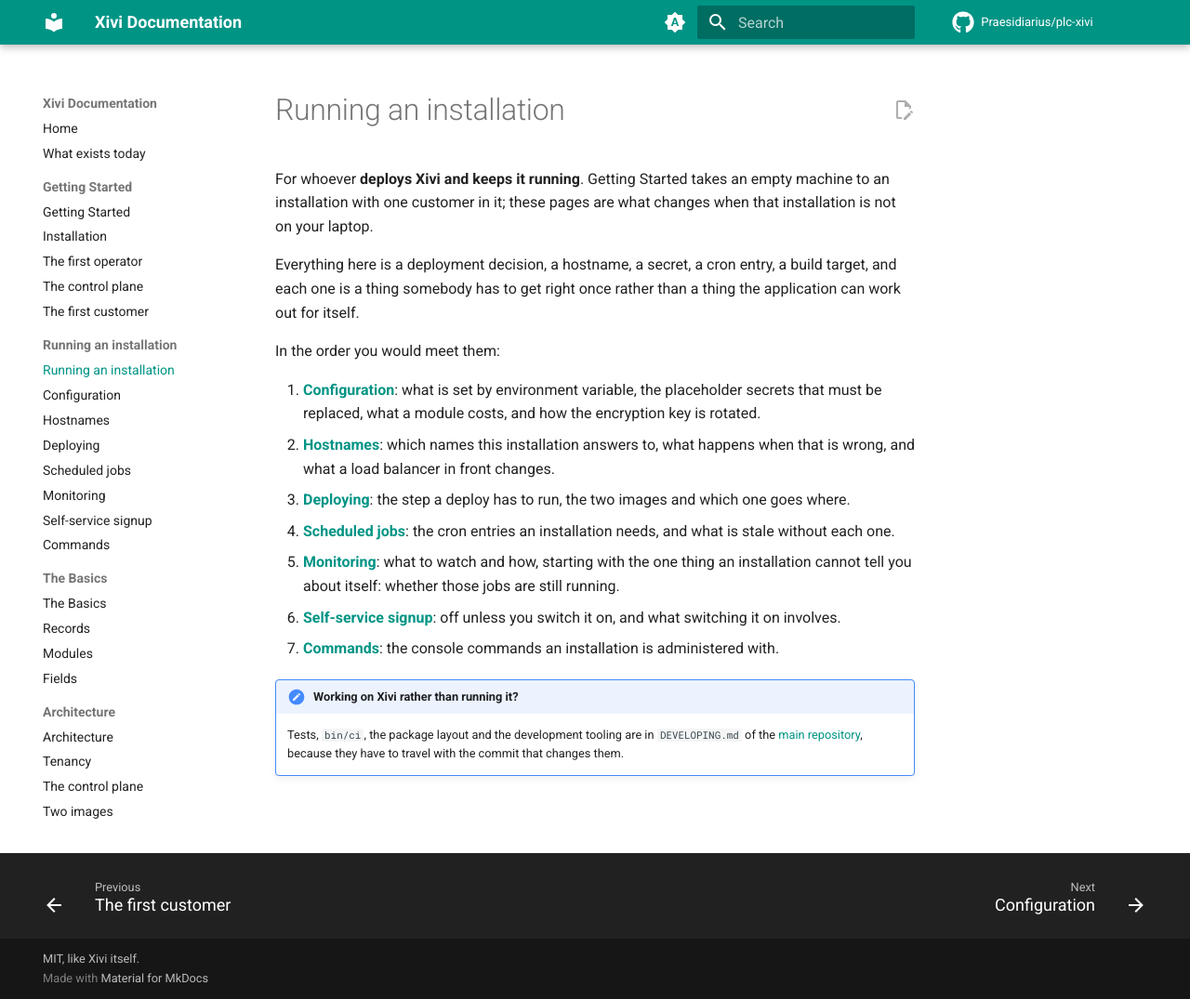
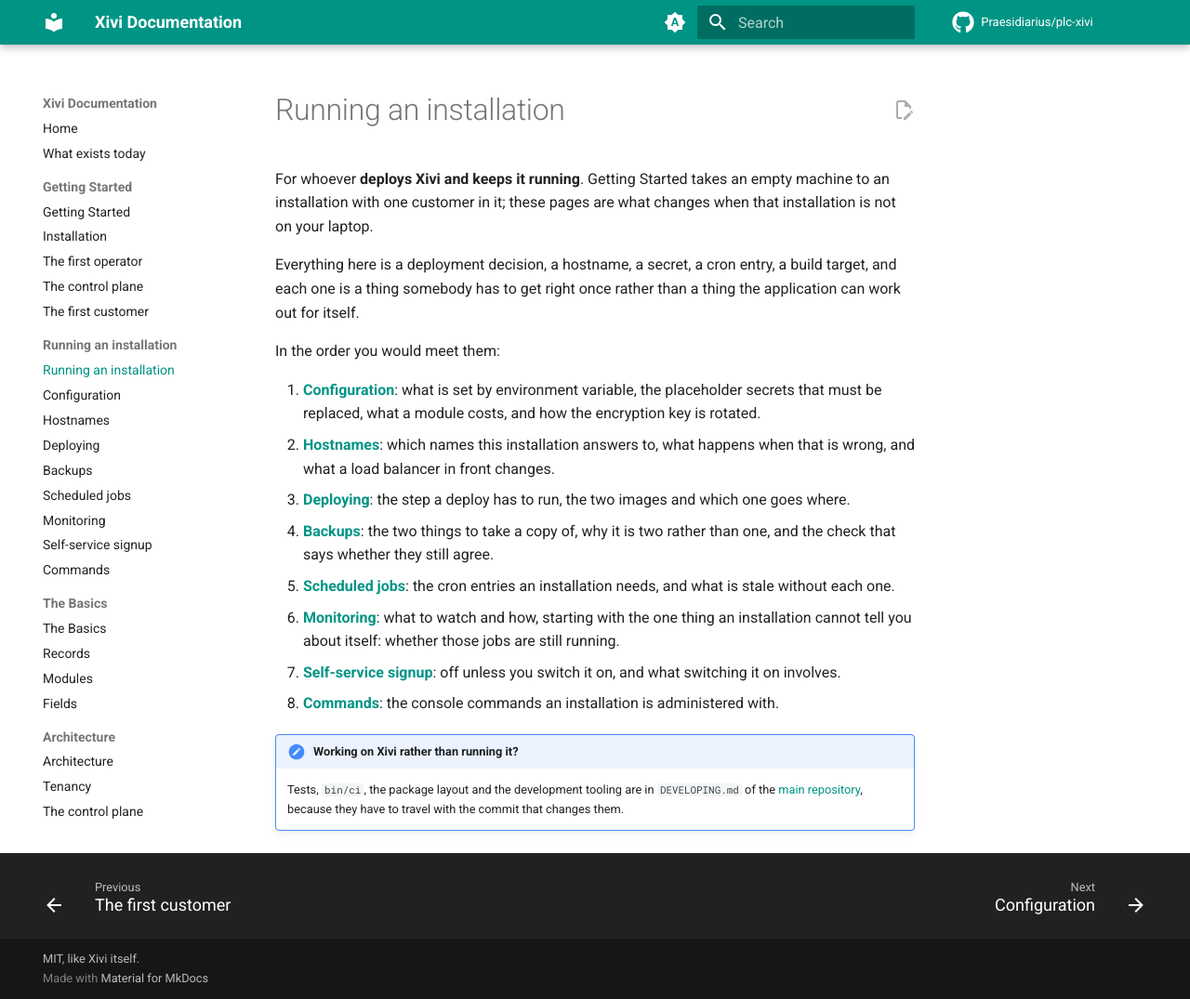
Before and after one commit to Praesidiarius/plc-xivi-docs, an MkDocs documentation site: the page built from docs/running/index.md, in a window 1280 px wide and 1075 px high. Shown: the whole window at 93% size. Built offline with MkDocs 1.6.1 and Material for MkDocs 9.7.7, drawn with Linux system fonts in a browser that asks for light colours; comment, search, counter and statistics services are not loaded.

Commit message:
Say what a backup is now that records carry files (XIV-115)
- new Running an installation page: two operations, not one, and why
- tenant:files:check documented, including why it is not in bin/deploy
- XIVI_ATTACHMENTS_DIR in the configuration table
- the File type in The basics

```diff
--- a/docs/running/index.md
+++ b/docs/running/index.md
@@ -17,14 +17,16 @@ In the order you would meet them:
    what happens when that is wrong, and what a load balancer in front changes.
 3. **[Deploying](deploying.md)**: the step a deploy has to run, the two images
    and which one goes where.
-4. **[Scheduled jobs](scheduled-jobs.md)**: the cron entries an installation
+4. **[Backups](backups.md)**: the two things to take a copy of, why it is two
+   rather than one, and the check that says whether they still agree.
+5. **[Scheduled jobs](scheduled-jobs.md)**: the cron entries an installation
    needs, and what is stale without each one.
-5. **[Monitoring](monitoring.md)**: what to watch and how, starting with the
+6. **[Monitoring](monitoring.md)**: what to watch and how, starting with the
    one thing an installation cannot tell you about itself: whether those jobs
    are still running.
-6. **[Self-service signup](signup.md)**: off unless you switch it on, and what
+7. **[Self-service signup](signup.md)**: off unless you switch it on, and what
    switching it on involves.
-7. **[Commands](commands.md)**: the console commands an installation is
+8. **[Commands](commands.md)**: the console commands an installation is
    administered with.
 
 !!! note "Working on Xivi rather than running it?"
--- a/mkdocs.yml
+++ b/mkdocs.yml
@@ -100,6 +100,7 @@ nav:
       - Configuration: running/configuration.md
       - Hostnames: running/hostnames.md
       - Deploying: running/deploying.md
+      - Backups: running/backups.md
       - Scheduled jobs: running/scheduled-jobs.md
       - Monitoring: running/monitoring.md
       - Self-service signup: running/signup.md
```
Also changed, not shown: docs/running/backups.md (added, +84 -0 lines), docs/running/commands.md (+1 -0 lines), docs/running/configuration.md (+1 -0 lines), docs/the-basics/fields.md (+9 -0 lines).
